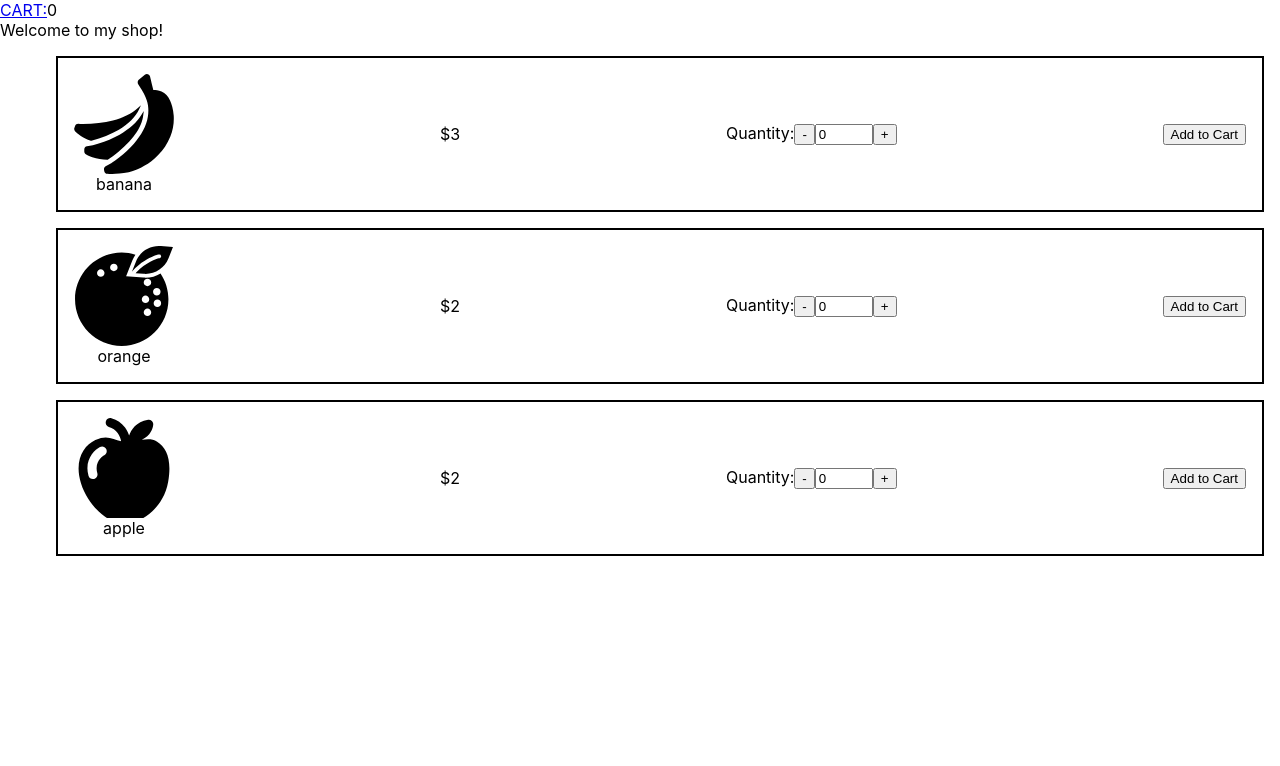
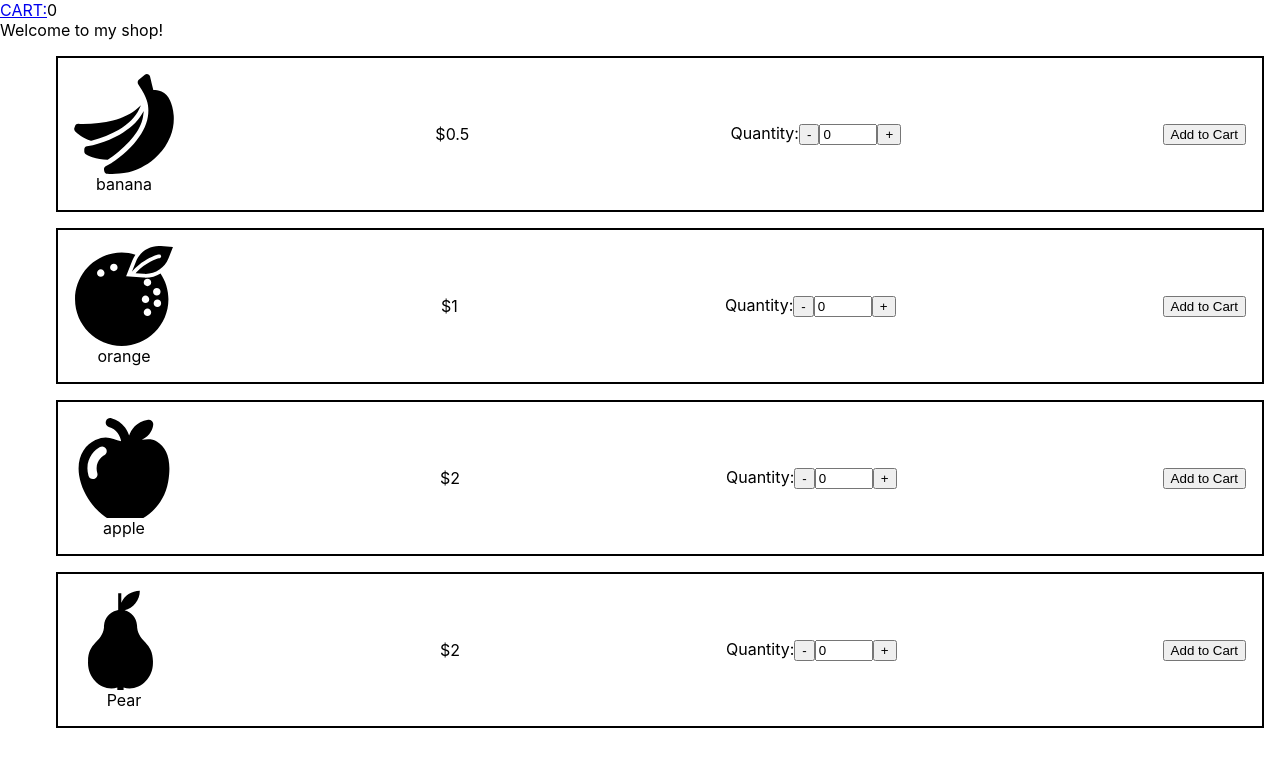
Before and after one commit to sbusenba/odin-shopping-cart, a React (Create React App) app: page /shop in a window 1280 px wide. Shown: the top 766 px of the page. Built offline with nearby package versions, Linux system fonts and the light colour scheme.

Commit message:
add pear img and pear item to store

```diff
--- a/src/components/Store.js
+++ b/src/components/Store.js
@@ -3,12 +3,14 @@ import {useState} from 'react'
 import appleImg from '../images/apple-svgrepo-com.svg'
 import orangeImg from '../images/orange-svgrepo-com.svg'
 import bananaImg from '../images/bananas-svgrepo-com.svg'
+import pearImg from "../images/pear-fruit-svgrepo-com.svg"
 
 function Store (){
-    let productList = [{name:"banana",price:3,image:bananaImg},
-                       {name:"orange",price:2,image:orangeImg},
-                       {name:"apple",price:2,image:appleImg},]
-    const [products,setProducts] =useState(productList)
+    let productList = [{name:"banana",price:0.50,image:bananaImg},
+                       {name:"orange",price:1,image:orangeImg},
+                       {name:"apple",price:2,image:appleImg},
+                       {name:"Pear",price:2,image:pearImg},]
+    const [products,] =useState(productList)
     const [cartList,setCartList] = useState([])
 
     const addToCart = ({name,price,quantity})=>{
```
Also changed, not shown: src/images/pear-fruit-svgrepo-com.svg (added).
